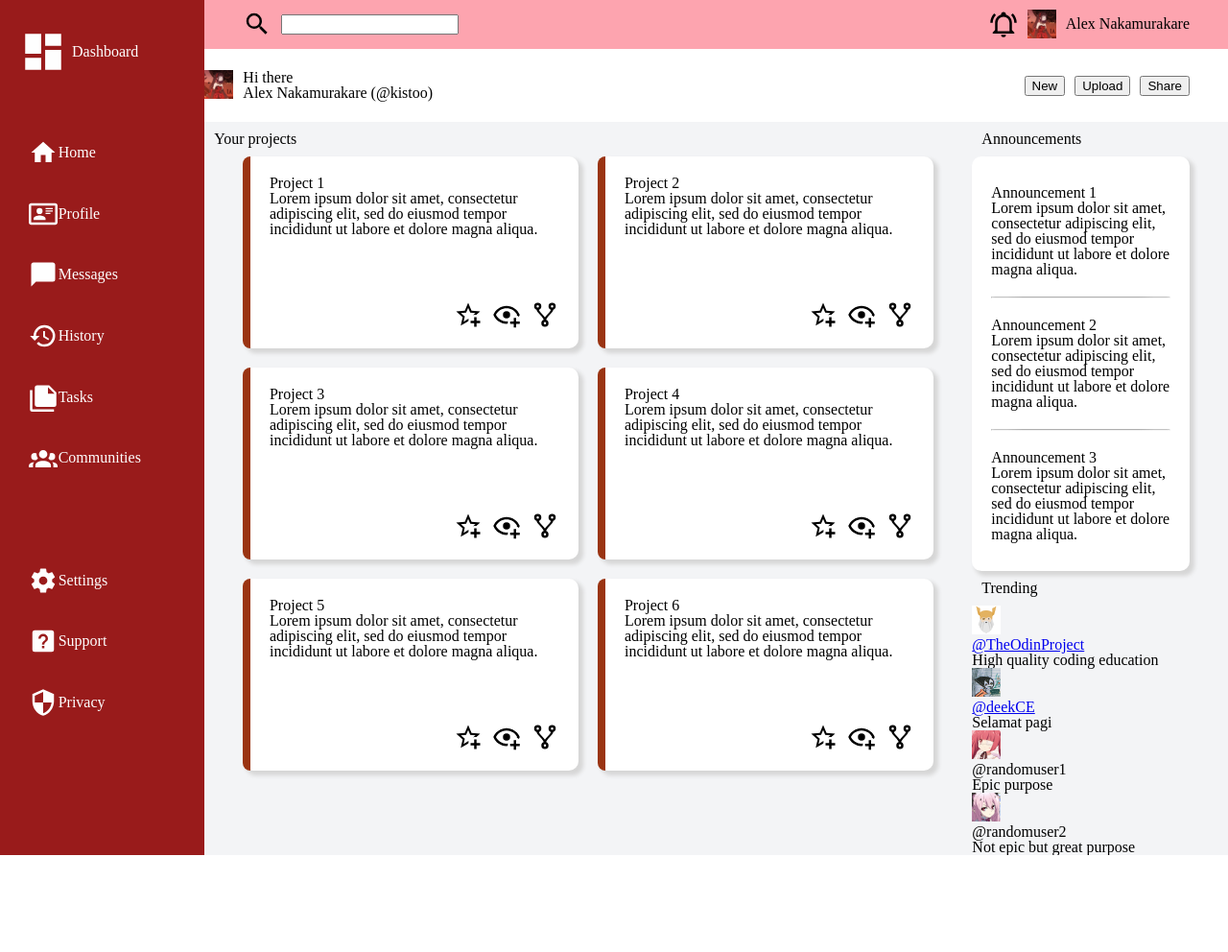
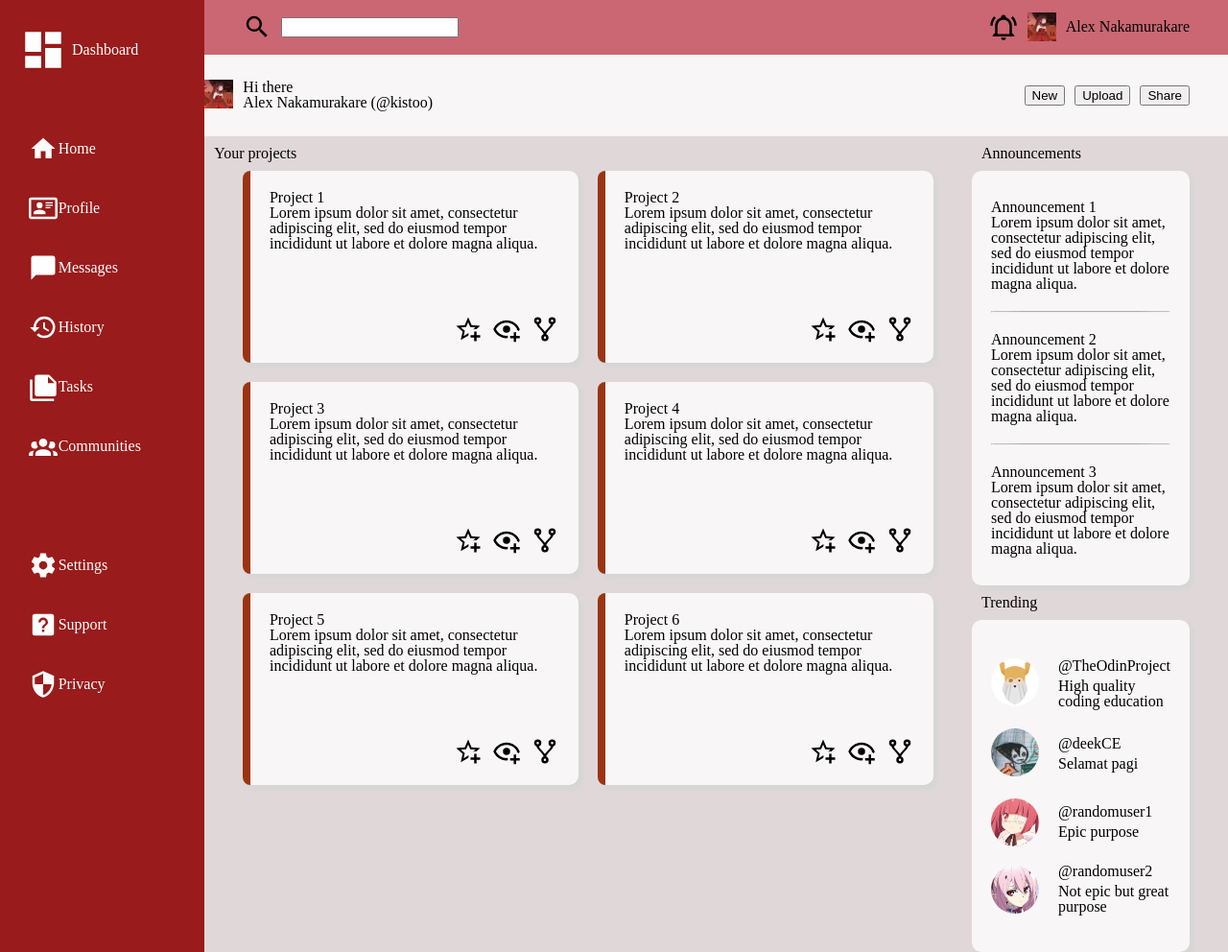
Before and after one commit to kistoo/admin-dashboard, a plain HTML site: page index.html in a window 1280 px wide. Shown: the whole page at 96% size. Before the commit the page ends 891 px from the top, so only its background shows below. Drawn offline with Linux system fonts and the light colour scheme.

Commit message:
Basic style to trending section

```diff
--- a/style.css
+++ b/style.css
@@ -59,9 +59,9 @@ table {
 :root {
     --primary-color: #991b1b;
     --secondary-color: #9a3412;
-    --surface: #fda4af;
-    --background: #f3f4f6;
-    --secondary-background: white;
+    --surface: #ca6773;
+    --background: #e0d8d8;
+    --secondary-background: rgb(248, 246, 246);
 }
 
 img {
@@ -210,11 +210,11 @@ img {
     gap: 10px;
 }
 
-.announcements {
+.social {
     margin-right: 40px;
 }
 
-.announcements>div {
+.social>div>div {
     background-color: var(--secondary-background);
     border-radius: 10px;
     box-shadow: 4px 4px 4px 1px #d6d6d6;
@@ -230,6 +230,29 @@ hr {
     border-radius: 30%;
 }
 
+.user {
+    display: flex;
+    flex-direction: row;
+    align-items: center;
+}
+
+.user img {
+    margin: 10px 20px 10px 0;
+    height: 50px;
+    border-radius: 50%;
+}
+
+.user>div {
+    display: flex;
+    flex-direction: column;
+    gap: 5px;
+}
+
 .header-title {
     padding: 10px;
 }
+
+a {
+    text-decoration: none;
+    color: black;
+}
```
